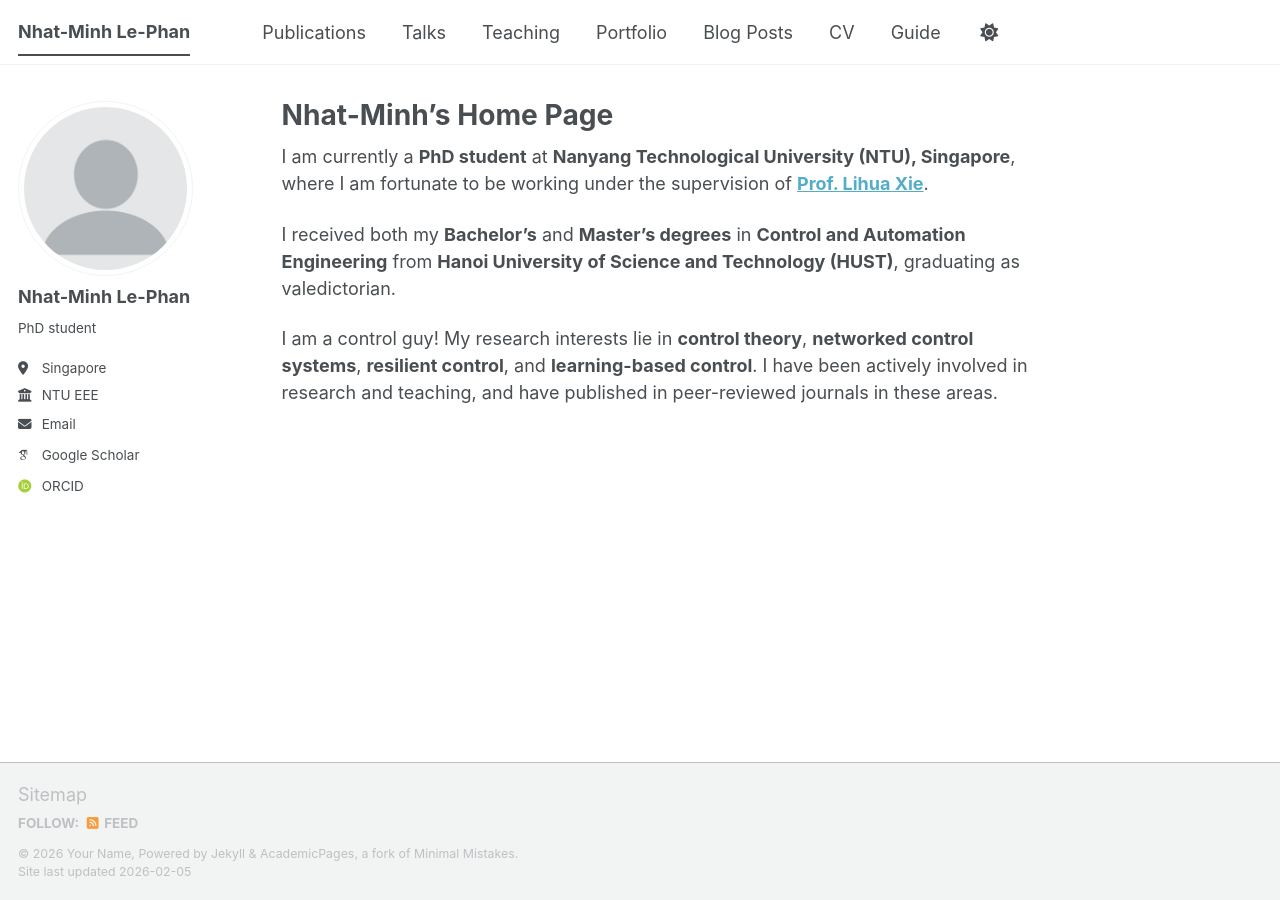
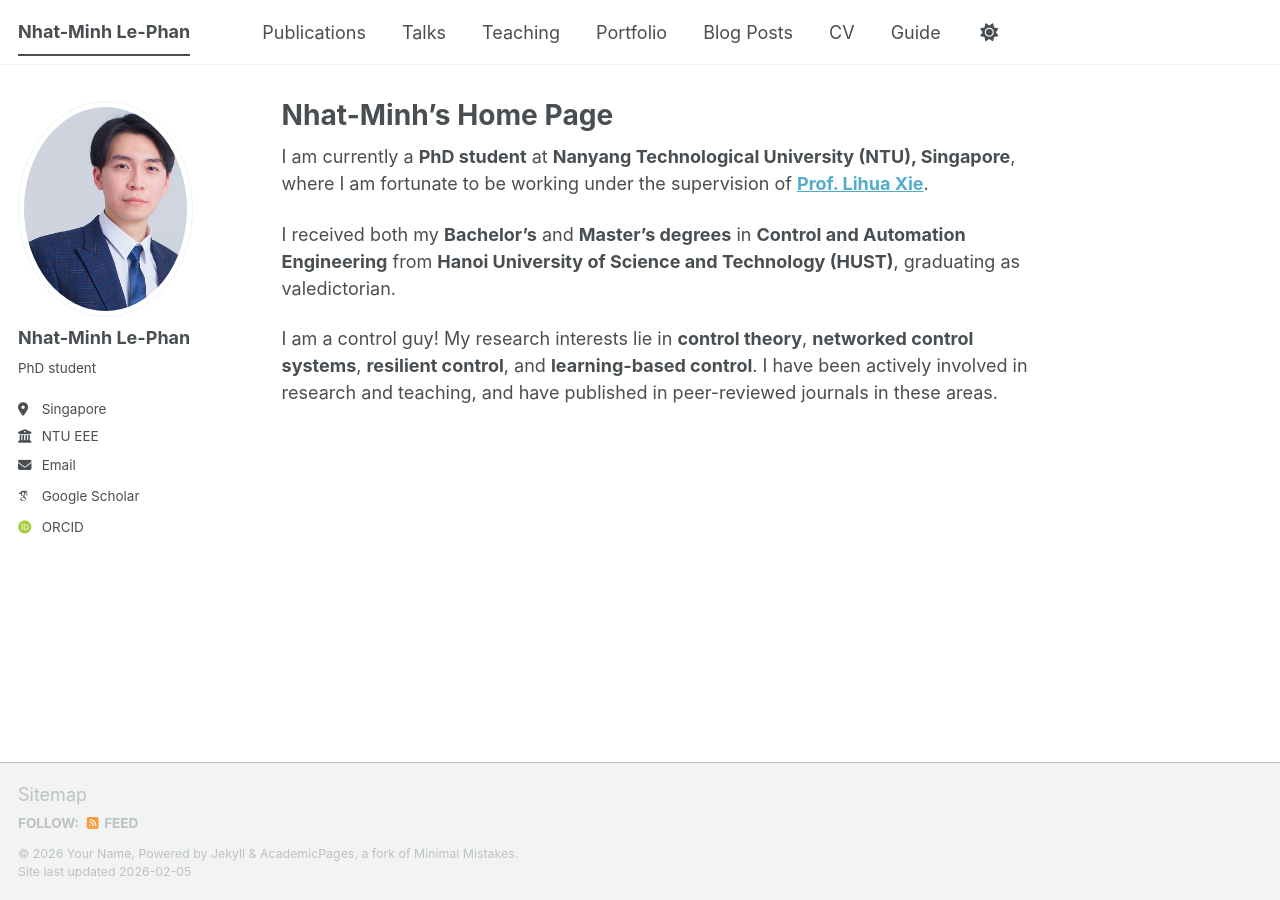
Before and after one commit to minhk43pbc/nhatminh, a Jekyll site: the page built from _pages/about.md, in a window 1280 px wide. Built offline with Jekyll 4.4.1, drawn with Linux system fonts in a browser that asks for light colours; some web fonts are replaced; a script bundle is joined from its source files by our own code; library files that are not in the unit come from our copies.

Commit message:
Update _config.yml

```diff
--- a/_config.yml
+++ b/_config.yml
@@ -23,7 +23,7 @@ repository               : "academicpages/academicpages.github.io"
 #               Additional customization can be done by editing /_includes/author-profile.html
 author:
   # Biographic information
-  avatar           : "profile.png"
+  avatar           : "minhlpn.png"
   name             : "Nhat-Minh Le-Phan"
   pronouns         : # example: "she/her"
   bio              : "PhD student"
```
